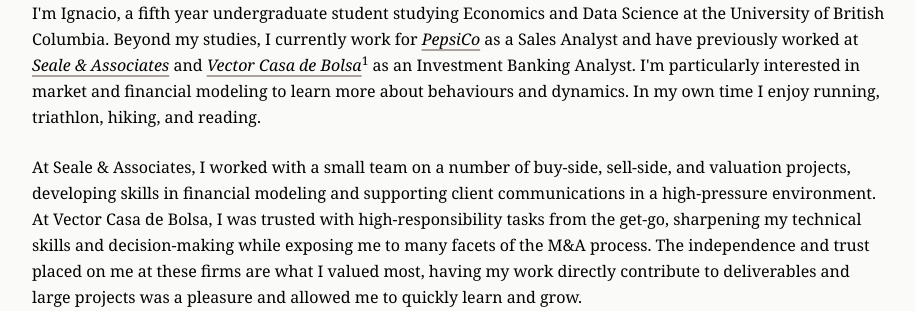
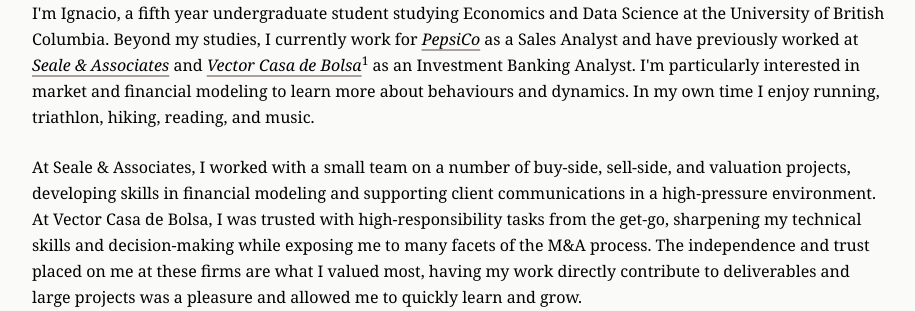
Before and after one commit to ims2003/personal_website, a Flask app: page / in a window 1280 px wide. Shown: the part 356-667 px from the top of the page, without its empty margins (180-1095 px from the left). Run offline with Flask 3, Linux system fonts and the light colour scheme; some libraries are stand-ins or nearby versions.

Commit message:
other small change

```diff
--- a/app/templates/home.html
+++ b/app/templates/home.html
@@ -29,7 +29,7 @@
         <a href="https://www.sealeassociates.com/">Seale & Associates</a>
         and
         <a href="https://www.finamex.com.mx/">Vector Casa de Bolsa</a><sup>1</sup>
-        as an Investment Banking Analyst. I'm particularly interested in market and financial modeling to learn more about behaviours and dynamics. In my own time I enjoy running, triathlon, hiking, and reading.
+        as an Investment Banking Analyst. I'm particularly interested in market and financial modeling to learn more about behaviours and dynamics. In my own time I enjoy running, triathlon, hiking, reading, and music.
     </p>
     <p>At Seale & Associates, I worked with a small team on a number of buy-side, sell-side, and valuation projects, developing skills in financial modeling and supporting client communications in a high-pressure environment. At
         Vector Casa de Bolsa</a>, I was trusted with high-responsibility tasks from the get-go, sharpening my technical skills and decision-making while exposing me to many facets of the M&A process. The independence and trust placed on me at these firms are what I valued most, having my work directly contribute to deliverables and large projects was a pleasure and allowed me to quickly learn and grow.
```
